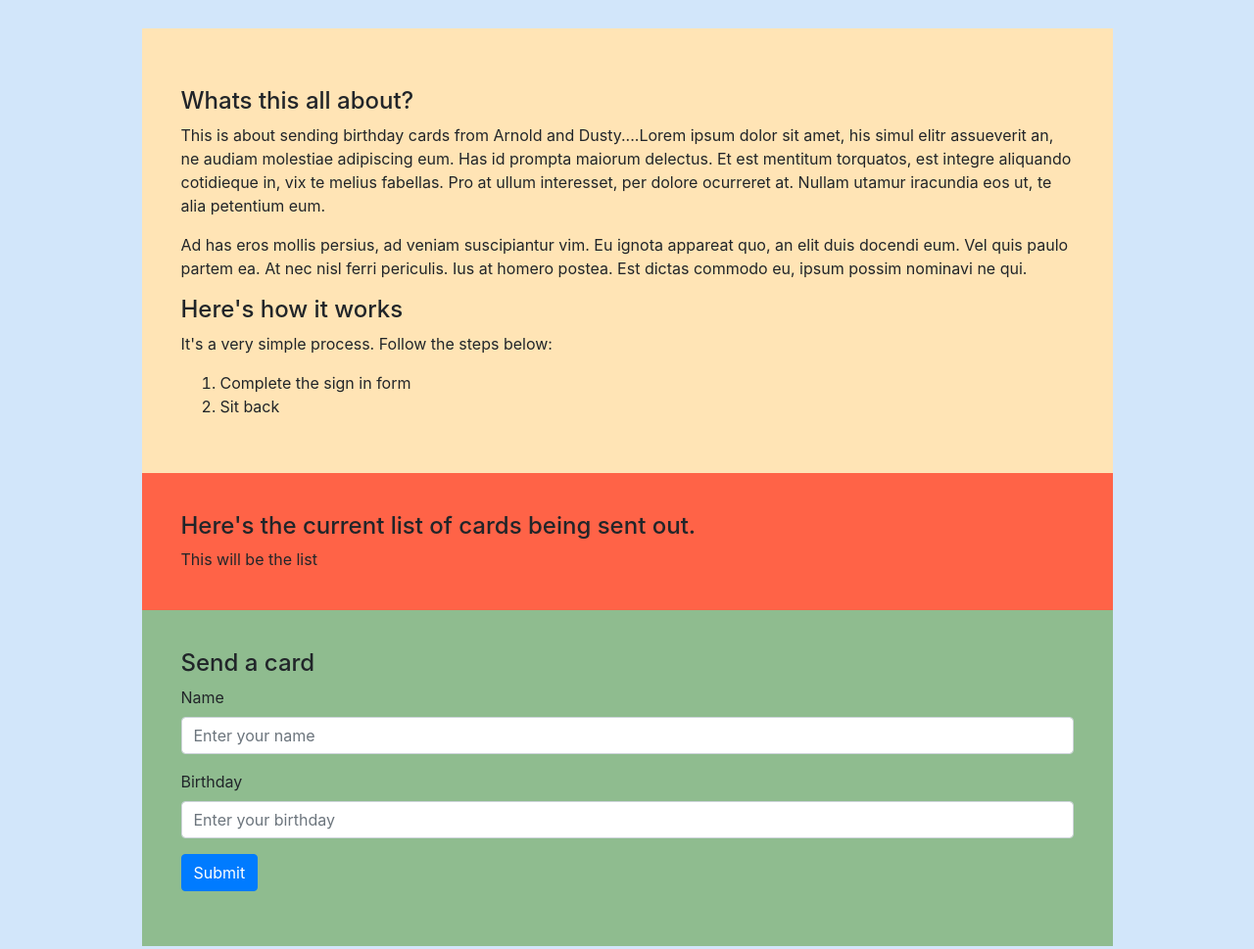
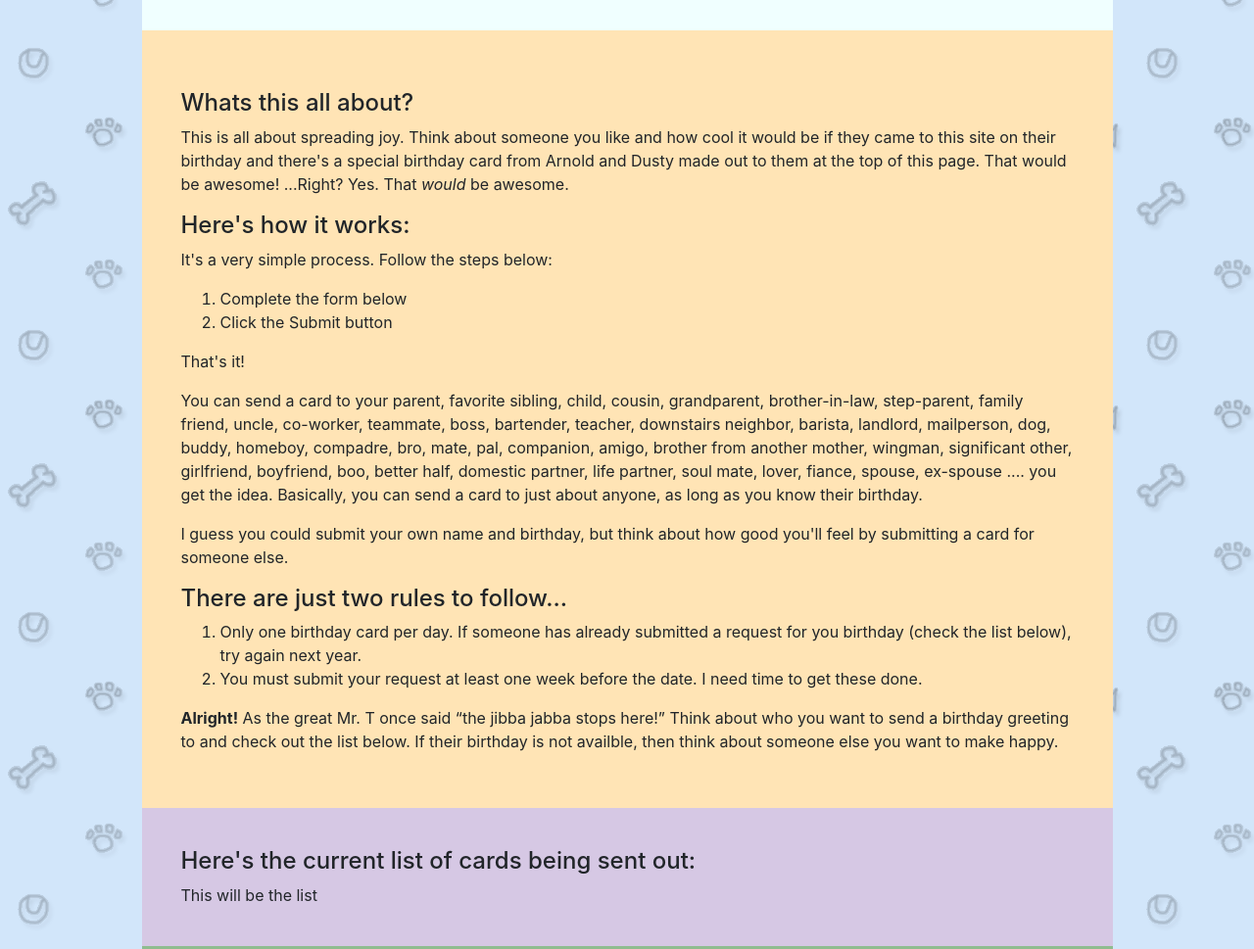
Before and after one commit to timpinkerton/happyBirthday, a website: page public/index.html in a window 1280 px wide. Shown: the part 980-1949 px from the top of the page at 98% size. Drawn offline with nearby package versions, Linux system fonts and the light colour scheme; no server answers.

Commit message:
updated background and About section

```diff
--- a/public/index.html
+++ b/public/index.html
@@ -73,12 +73,11 @@
     <div class="container-fluid homePage-wrapper">
         <div class="row justify-content-center" id="homePage">
             <div class="col-10 greeting-img bubble">
-                <h1></h1>
                 <img src="images/bubble.png" class="img-fluid bubble-img" alt="Happy Birthday bubble">
             </div>
         </div>
 
-        <div class="row justify-content-center">
+        <div class="row justify-content-center homeFaces">
             <div class="col-4 greeting-img">
                 <img src="images/arnold.png" class="img-fluid" alt="Arnold's face">
             </div>
@@ -101,29 +100,49 @@
     <div class="container-fluid about-wrapper" id="about">
         <h4>Whats this all about?</h4>
 
-        <p>This is about sending birthday cards from Arnold and Dusty....Lorem ipsum dolor sit amet, his simul elitr assueverit
-            an, ne audiam molestiae adipiscing eum. Has id prompta maiorum delectus. Et est mentitum torquatos, est integre
-            aliquando cotidieque in, vix te melius fabellas. Pro at ullum interesset, per dolore ocurreret at. Nullam utamur
-            iracundia eos ut, te alia petentium eum.</p>
+        <p>This is all about spreading joy. Think about someone you like and how cool it would be if they came to this site
+            on their birthday and there's a special birthday card from Arnold and Dusty made out to them at the top of this
+            page. That would be awesome! ...Right? Yes. That
+            <i>would</i> be awesome.
+        </p>
 
-        <p>Ad has eros mollis persius, ad veniam suscipiantur vim. Eu ignota appareat quo, an elit duis docendi eum. Vel quis
-            paulo partem ea. At nec nisl ferri periculis. Ius at homero postea. Est dictas commodo eu, ipsum possim nominavi
-            ne qui.</p>
-
-        <h4>Here's how it works</h4>
+        <h4>Here's how it works:</h4>
 
         <p>It's a very simple process. Follow the steps below:</p>
         <ol>
-            <li>Complete the sign in form</li>
-            <li>Sit back</li>
+            <li>Complete the form below</li>
+            <li>Click the Submit button</li>
         </ol>
+
+        <p>That's it!</p>
+
+        <p>You can send a card to your parent, favorite sibling, child, cousin, grandparent, brother-in-law, step-parent, family
+            friend, uncle, co-worker, teammate, boss, bartender, teacher, downstairs neighbor, barista, landlord, mailperson,
+            dog, buddy, homeboy, compadre, bro, mate, pal, companion, amigo, brother from another mother, wingman, significant
+            other, girlfriend, boyfriend, boo, better half, domestic partner, life partner, soul mate, lover, fiance, spouse,
+            ex-spouse .... you get the idea. Basically, you can send a card to just about anyone, as long as you know their
+            birthday.
+        </p>
+
+        <p>I guess you could submit your own name and birthday, but think about how good you'll feel by submitting a card for
+            someone else.</p>
+
+        <h4>There are just two rules to follow...</h4>
+        <ol>
+            <li>Only one birthday card per day. If someone has already submitted a request for you birthday (check the list below),
+                try again next year.</li>
+            <li>You must submit your request at least one week before the date. I need time to get these done.</li>
+        </ol>
+
+        <p><strong>Alright!</strong>  As the great Mr. T once said <q>the jibba jabba stops here!</q> Think about who you want to send a birthday greeting to and check out the list below.
+            If their birthday is not availble, then think about someone else you want to make happy.</p>
     </div>
     <!-- About Section End -->
 
 
     <!-- Current list section-->
     <div class="container-fluid currentList-wrapper" id="currentList">
-        <h4>Here's the current list of cards being sent out.</h4>
+        <h4>Here's the current list of cards being sent out:</h4>
         <div id="reservation-list">This will be the list</div>
     </div>
 
--- a/public/myStyles.css
+++ b/public/myStyles.css
@@ -1,5 +1,6 @@
 body {
     background-color: #d2e6fa;
+    background-image: url(./images/bgPattern5.png);
 }
 
 
@@ -20,7 +21,8 @@ nav {
 
 /***********  HOME PAGE  ***********/
 .homePage-wrapper {
-    margin-bottom: 20px;
+    background-color: azure;
+    padding-bottom: 50px;
 }
 
 .greeting-img {
@@ -35,6 +37,10 @@ nav {
     transform: translate(-50%, -50%);
 }
 
+.homeFaces {
+    margin-bottom: 20px;
+}
+
 
 /***********  ABOUT PAGE  ***********/
 .about-wrapper {
@@ -46,7 +52,7 @@ nav {
 
 /***********  CURRENT LIST  ***********/
 .currentList-wrapper {
-    background-color: tomato;
+    background-color: rgb(214, 200, 228);
 
 }
 
```
Also changed, not shown: public/images/bgPattern5.png (added).
